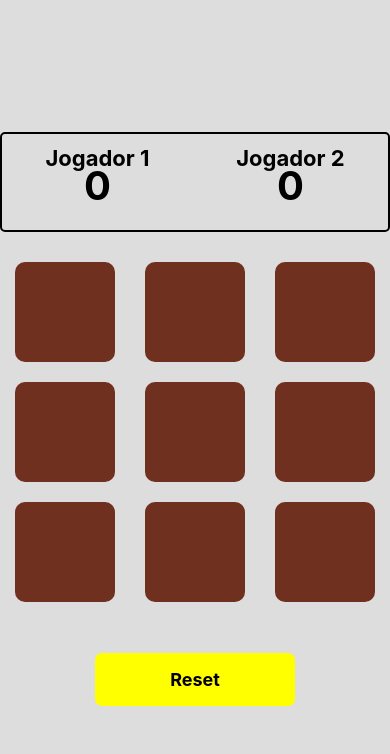
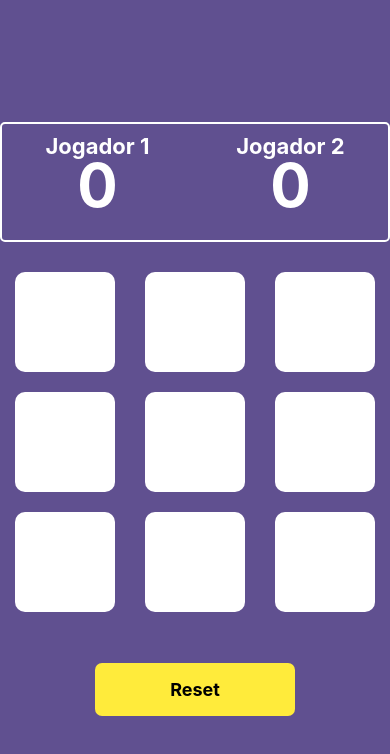
Before and after one commit to anderood/tic-tac-toe, a React Native app: screen /Dashboard in a window 390 px wide. Shown: the top 754 px of the page. Built offline with nearby package versions, Linux system fonts and the light colour scheme.

Commit message:
Aplicado melhores cores

```diff
--- a/src/components/Button/styles.ts
+++ b/src/components/Button/styles.ts
@@ -1,7 +1,7 @@
 import styled from "styled-components/native";
 
 export const Container = styled.TouchableOpacity`
-    background-color: yellow;
+    background-color: #ffeb3b;
     border-radius: 7px;
     margin-top: 14px;
     padding: 16px;
--- a/src/components/ButtonBoard/styles.ts
+++ b/src/components/ButtonBoard/styles.ts
@@ -1,7 +1,7 @@
 import styled from "styled-components/native";
 
 export const Container = styled.TouchableOpacity`
-    background-color: #703020;
+    background-color: #ffffff;
     height: 100px;
     width: 100px;
     margin: 10px;
@@ -12,5 +12,7 @@ export const Container = styled.TouchableOpacity`
 `;
 
 export const Title = styled.Text`
-    color: #FFF;
+    color: #000;
+    font-weight: bold;
+    font-size: 48px;
 `;
--- a/src/components/Player/styles.ts
+++ b/src/components/Player/styles.ts
@@ -7,14 +7,16 @@ export const Titulo = styled.Text`
     padding: 10px;
     font-weight: bold;
     font-size: 22px;
+    color: #fff;
 
-`;
+    `;
 
 export const Placar = styled.Text`
 
-    font-size: 40px;
+    font-size: 60px;
     font-weight: bold;
     bottom: 20px;
     text-align: center;
+    color: #fff;
 
 `;
--- a/src/pages/Dashboard/styles.tsx
+++ b/src/pages/Dashboard/styles.tsx
@@ -2,7 +2,7 @@ import styled from "styled-components/native";
 
 export const Container = styled.View`
     flex: 1;
-    background-color: #DDD;
+    background-color: #605090;
     justify-content: center;
 `;
 
@@ -11,8 +11,8 @@ export const Header = styled.View`
     justify-content: space-around;
     align-items: center;
 
-    height: 100px;
-    border-width: 2px;
+    height: 120px;
+    border: 2px solid #fff;
     border-radius: 5px;
 `;
 
--- a/src/pages/Home/styles.ts
+++ b/src/pages/Home/styles.ts
@@ -6,7 +6,8 @@ export const Container = styled.View`
 `;
 
 export const ContainerImg = styled.View`
-    height: 400px;
+    /* height: 400px; */
+    padding: 100px 30px;
     justify-content: center;
     align-items: center;
 `;
```
Lines whose indentation alone changed are shown as unchanged.
